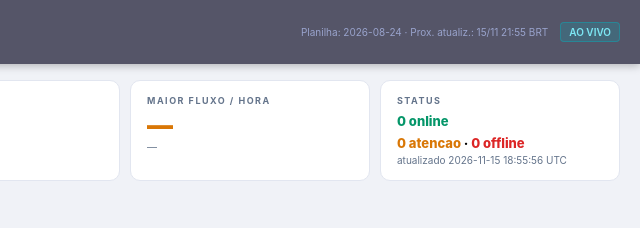
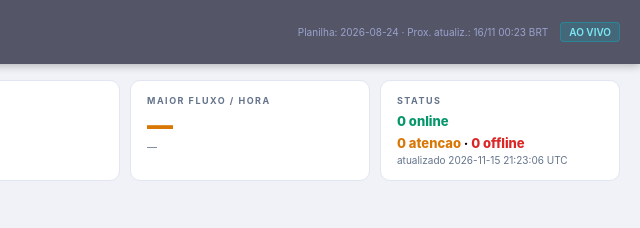
Before and after one commit to felipercarneiro-source/nexus-water-dashboard, a plain HTML site: page index.html in a window 1280 px wide. Shown: the top 228 px of the page, 640-1280 px from the left. Drawn offline with Linux system fonts and the light colour scheme.

Commit message:
auto: water dashboard 15/11/2026 18:23 BRT

```diff
--- a/index.html
+++ b/index.html
@@ -17,7 +17,7 @@ body{font-family:-apple-system,BlinkMacSystemFont,'Segoe UI',sans-serif;backgrou
     <div style="background:rgba(0,180,196,.2);border:1px solid #00B4C4;color:#7de8f5;font-size:11px;font-weight:600;padding:3px 10px;border-radius:4px">ENGIE / Burger King Brasil &middot; Milesight EM300-DI</div>
   </div>
   <div style="display:flex;align-items:center;gap:12px">
-    <span style="font-size:10px;color:#99a3cc">Planilha: 2026-08-24 &middot; Prox. atualiz.: 15/11 21:55 BRT</span>
+    <span style="font-size:10px;color:#99a3cc">Planilha: 2026-08-24 &middot; Prox. atualiz.: 16/11 00:23 BRT</span>
     <span style="background:rgba(0,180,196,.2);border:1px solid rgba(0,180,196,.4);color:#7de8f5;font-size:10px;font-weight:600;padding:3px 8px;border-radius:4px">AO VIVO</span>
   </div>
 </div>
@@ -28,7 +28,7 @@ body{font-family:-apple-system,BlinkMacSystemFont,'Segoe UI',sans-serif;backgrou
   <div style="background:#fff;border-radius:10px;padding:14px 16px;border:1px solid #e2e6f0"><div style="font-size:9px;font-weight:700;text-transform:uppercase;letter-spacing:1.5px;color:#64748b;margin-bottom:4px">Fluxo Total / Hora</div><div style="font-size:26px;font-weight:900;color:#0EA5E9">0<span style="font-size:14px;color:#64748b"> L</span></div><div style="font-size:10px;color:#64748b">0,00 m3</div></div>
   <div style="background:#fff;border-radius:10px;padding:14px 16px;border:1px solid #e2e6f0"><div style="font-size:9px;font-weight:700;text-transform:uppercase;letter-spacing:1.5px;color:#64748b;margin-bottom:4px">Consumo Hoje</div><div style="font-size:26px;font-weight:900;color:#2D2F6B">0<span style="font-size:14px;color:#64748b"> L</span></div><div style="font-size:10px;color:#64748b">0,00 m3</div></div>
   <div style="background:#fff;border-radius:10px;padding:14px 16px;border:1px solid #e2e6f0"><div style="font-size:9px;font-weight:700;text-transform:uppercase;letter-spacing:1.5px;color:#64748b;margin-bottom:4px">Maior Fluxo / Hora</div><div style="font-size:26px;font-weight:900;color:#D97706">&mdash;<span style="font-size:14px;color:#64748b"></span></div><div style="font-size:10px;color:#64748b">&mdash;</div></div>
-  <div style="background:#fff;border-radius:10px;padding:14px 16px;border:1px solid #e2e6f0"><div style="font-size:9px;font-weight:700;text-transform:uppercase;letter-spacing:1.5px;color:#64748b;margin-bottom:4px">Status</div><div style="font-size:13px;font-weight:800;line-height:1.7"><span style="color:#059669">0 online</span><br><span style="color:#D97706">0 atencao</span> &middot; <span style="color:#DC2626">0 offline</span></div><div style="font-size:10px;color:#64748b">atualizado 2026-11-15 18:55:56 UTC</div></div>
+  <div style="background:#fff;border-radius:10px;padding:14px 16px;border:1px solid #e2e6f0"><div style="font-size:9px;font-weight:700;text-transform:uppercase;letter-spacing:1.5px;color:#64748b;margin-bottom:4px">Status</div><div style="font-size:13px;font-weight:800;line-height:1.7"><span style="color:#059669">0 online</span><br><span style="color:#D97706">0 atencao</span> &middot; <span style="color:#DC2626">0 offline</span></div><div style="font-size:10px;color:#64748b">atualizado 2026-11-15 21:23:06 UTC</div></div>
 </div>
 <div style="font-size:10px;font-weight:700;text-transform:uppercase;letter-spacing:1.5px;color:#64748b;margin-bottom:12px">Digital Twins - 0 unidades ativas</div>
 <div style="display:grid;grid-template-columns:repeat(auto-fill,minmax(210px,1fr));gap:10px">
```
